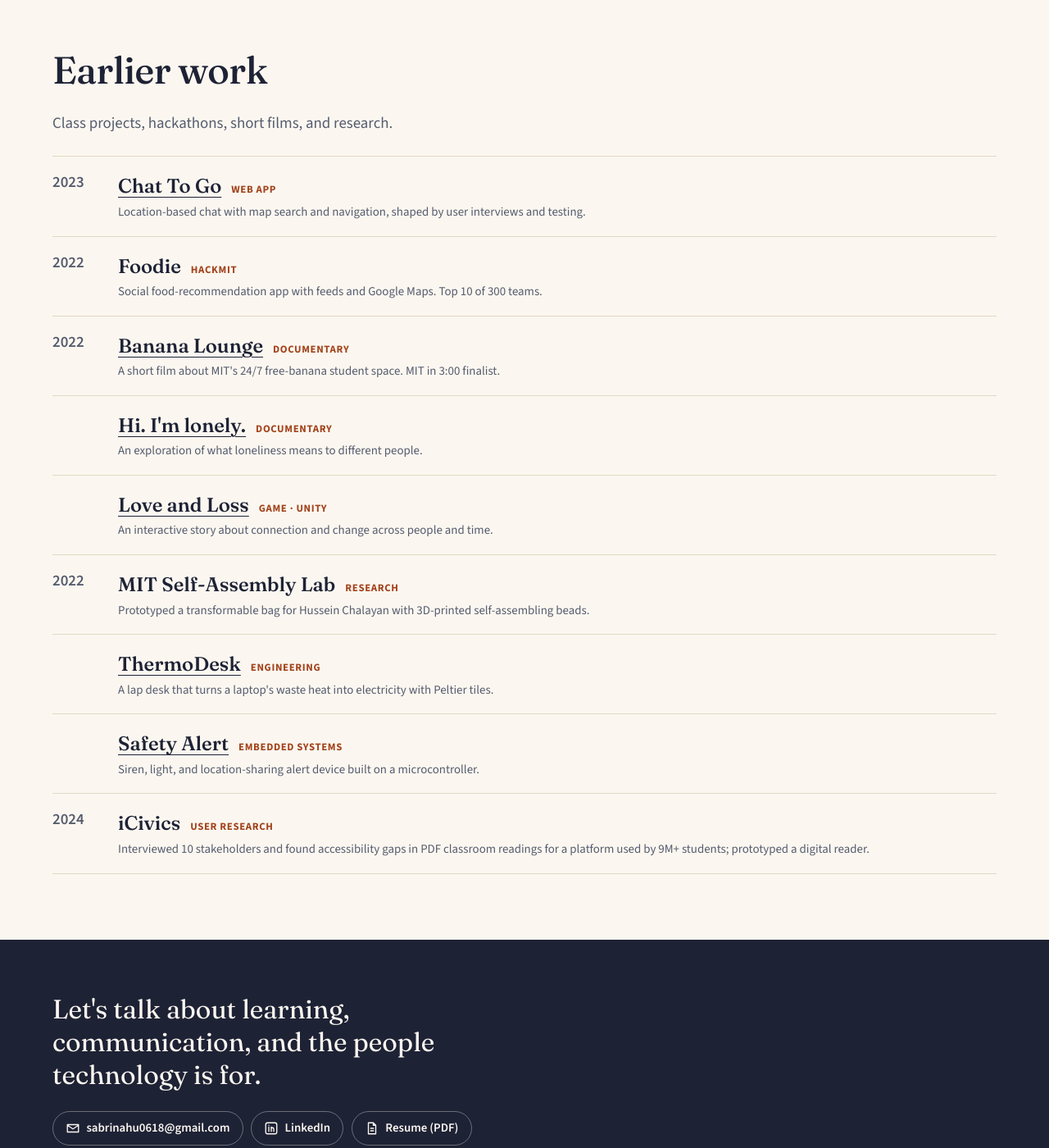
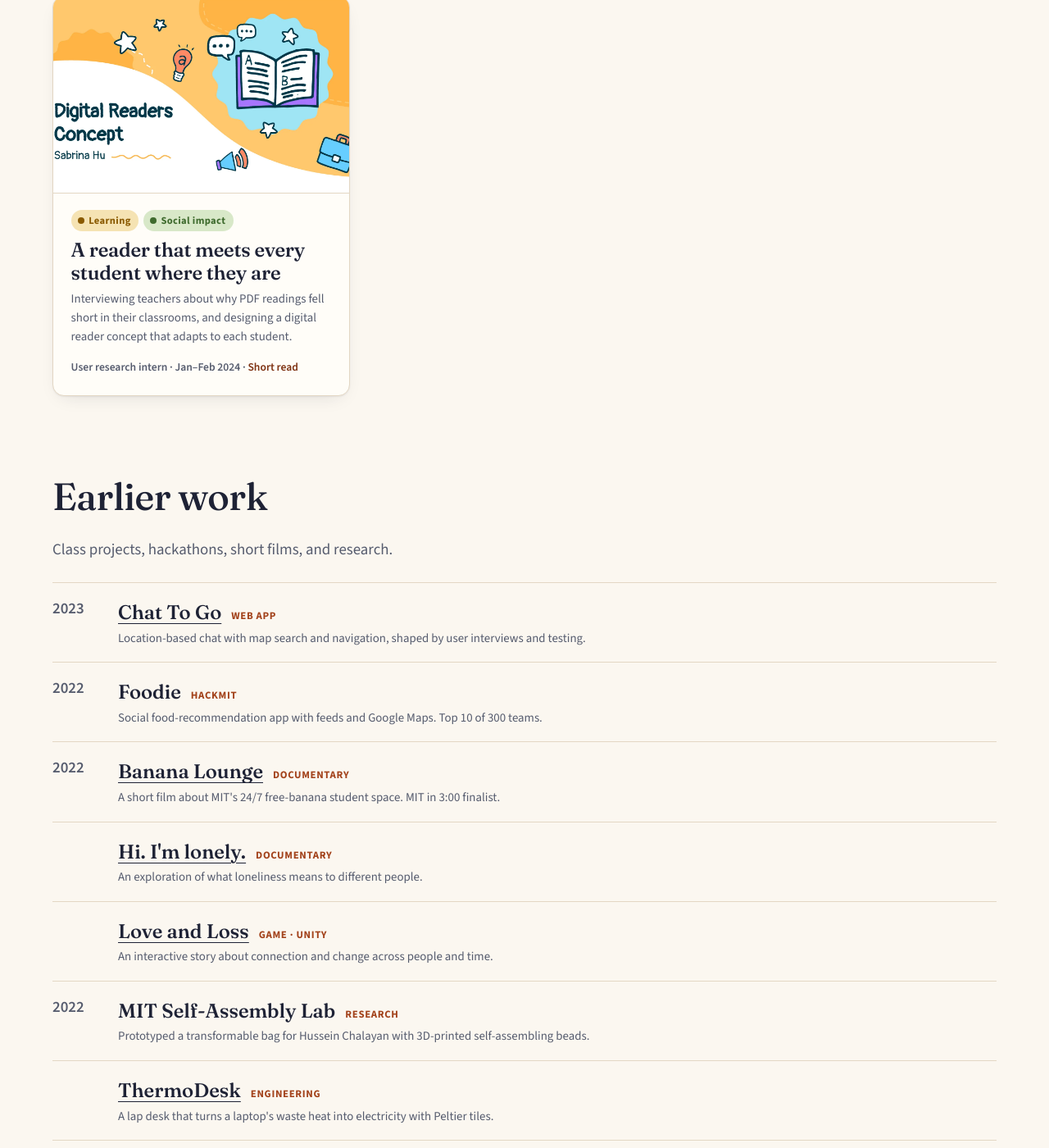
Before and after one commit to sabrinahu618/portfolio, a Jekyll site: the page built from work.html, in a window 1280 px wide and 1400 px high, scrolled down 1931 px. Shown: the whole window at 82% size. Built offline with Jekyll 4.4.1, drawn with Linux system fonts in a browser that asks for light colours; part of the change alters nothing that is shown.

Commit message:
Bring back iCivics as a short case study from the Digital Readers deck
Co-Authored-By: Claude Opus 5.5 <noreply@anthropic.com>
Claude-Session: https://claude.ai/code/session_01HybnYJGYPLDq5hkAYptQSd

```diff
--- a/_data/archive.yml
+++ b/_data/archive.yml
@@ -38,7 +38,3 @@
   kind: Embedded systems
   line: Siren, light, and location-sharing alert device built on a microcontroller.
   url: https://608dev-2.net/sandbox/sc/team63/finalreport/finalreport.md.html
-- title: iCivics
-  year: 2024
-  kind: User research
-  line: Interviewed 10 stakeholders and found accessibility gaps in PDF classroom readings for a platform used by 9M+ students; prototyped a digital reader.
--- /dev/null
+++ b/_projects/icivics.md
@@ -0,0 +1,54 @@
+---
+title: A reader that meets every student where they are
+org: iCivics
+summary: Interviewing teachers about why PDF readings fell short in their classrooms, and designing a digital reader concept that adapts to each student.
+themes: [learning, impact]
+order: 7
+featured: false
+format: short
+years: Jan–Feb 2024
+role: User research intern
+audience: Teachers using iCivics lessons, and the students they need to reach, including students with disabilities, multilingual learners, and students reading below grade level.
+team: iCivics product team
+methods: [Teacher interviews, Affinity mapping, Personas, Competitive analysis, Concept design]
+tools: [Google Slides]
+cover: /assets/img/icivics/cover.webp
+cover_width: 1600
+cover_height: 900
+cover_alt: "Title slide reading Digital Readers Concept, Sabrina Hu, on an orange and white background with illustrations of an open book, speech bubbles, a lightbulb, and stars."
+highlights:
+  - value: "10"
+    label: interviews with teachers and stakeholders
+  - value: "5"
+    label: competitor platforms reviewed
+  - value: "9M+"
+    label: students on the iCivics platform
+---
+
+## The problem
+
+iCivics teaches civics to millions of students, and many of its lesson readings were PDFs. Teachers need to adapt readings for different reading levels, languages, and supports, and a static PDF doesn't let them. It wasn't accessible, couldn't be adjusted, offered no language options, and gave teachers no way to assign work digitally, save student work, or grade it.
+
+## What I did
+
+I interviewed 10 teachers and stakeholders, then sorted what I heard on an affinity map. Five needs emerged: **accessibility, language support, interactive tools, reading-level leveling, and customization**.
+
+{% include figure.html src="/assets/img/icivics/synthesis.webp" alt="An affinity map of green sticky notes from the interviews, grouped into columns for accessibility, language, tools, leveling, customization, and PDF pain points." width="1600" height="900" caption="Synthesizing 10 interviews into five needs." %}
+
+I turned the interviews into three teacher personas, each centered on one of those needs, in teachers' own words:
+
+- **Customization:** "I want to be able to use the material that I want and cut out the rest."
+- **Accessibility:** "Addressing accessibility is helpful for all students, not just those with special needs."
+- **Leveling:** "The goal isn't to 'dumb' down the material, but rather build the student up."
+
+{% include figure-gallery.html src1="/assets/img/icivics/persona-charlie.webp" alt1="Persona slide for Charlie, a hands-on teacher who prioritizes customization, with two quotes about choosing materials and activities." w1="1600" h1="900" src2="/assets/img/icivics/persona-samantha.webp" alt2="Persona slide for Samantha, who works with students with special needs, with two quotes about why accessibility matters for everyone." w2="1600" h2="900" src3="/assets/img/icivics/persona-adam.webp" alt3="Persona slide for Adam, who focuses on leveling reading correctly, with quotes about building students up and dense readings overwhelming them." w3="1600" h3="900" caption="Three teacher personas built from the interviews. Click to enlarge." %}
+
+Then I reviewed five platforms teachers already used (CommonLit, The DBQ Project, Newsela, Achieve3000, and Kami) and mapped how each one handled the five needs, from read-aloud audio and adjustable fonts to multilingual translation, guided questions, and reading-level selectors.
+
+## Outcome
+
+I proposed a first iteration of an iCivics digital reader built around three features that met the most pressing needs: **annotation tools**, **read-aloud voiceover**, and **captions for images**.
+
+{% include figure.html src="/assets/img/icivics/first-iteration.webp" alt="Slide titled First iteration for iCivics, listing annotation tools, read-aloud voiceover, and captions for images, next to a low-fidelity wireframe of an article page with a toolbar." width="1600" height="900" caption="The first-iteration concept." %}
+
+One question from the research stayed with me: if a reader can adjust a text's level, who should decide, the teacher or the student? Leveling can build a student up, or quietly hold them back.
--- a/about.md
+++ b/about.md
@@ -20,7 +20,7 @@ My love for technology and problem-solving took off with my first invention: a s
 
 At MIT I studied **Media Studies and Computer Science** (Course 21E), because I didn't want to choose between understanding people and building for them. Classes like *Learning, Media & Technology* and *Imagination, Computation & Expression* sat next to *Artificial Intelligence* and *Human-Centered Design*, and the overlap became my home.
 
-Teaching made it concrete. I tutored about 500 beginners in MIT's intro Python courses. At [Haileybury]({{ '/work/haileybury/' | relative_url }}) in the UK, I designed and taught a two-week web development course for 24 students who had never coded, and every one of them launched a website. I also studied learning from the research side at iCivics, interviewing stakeholders about why PDF-based classroom readings shut some students out.
+Teaching made it concrete. I tutored about 500 beginners in MIT's intro Python courses. At [Haileybury]({{ '/work/haileybury/' | relative_url }}) in the UK, I designed and taught a two-week web development course for 24 students who had never coded, and every one of them launched a website. I also studied learning from the research side at [iCivics]({{ '/work/icivics/' | relative_url }}), interviewing stakeholders about why PDF-based classroom readings shut some students out.
 
 ## Designing for connection
 
```
Also changed, not shown: assets/img/icivics/cover.webp (added), assets/img/icivics/first-iteration.webp (added), assets/img/icivics/persona-adam.webp (added), assets/img/icivics/persona-charlie.webp (added), assets/img/icivics/persona-samantha.webp (added), assets/img/icivics/synthesis.webp (added).
